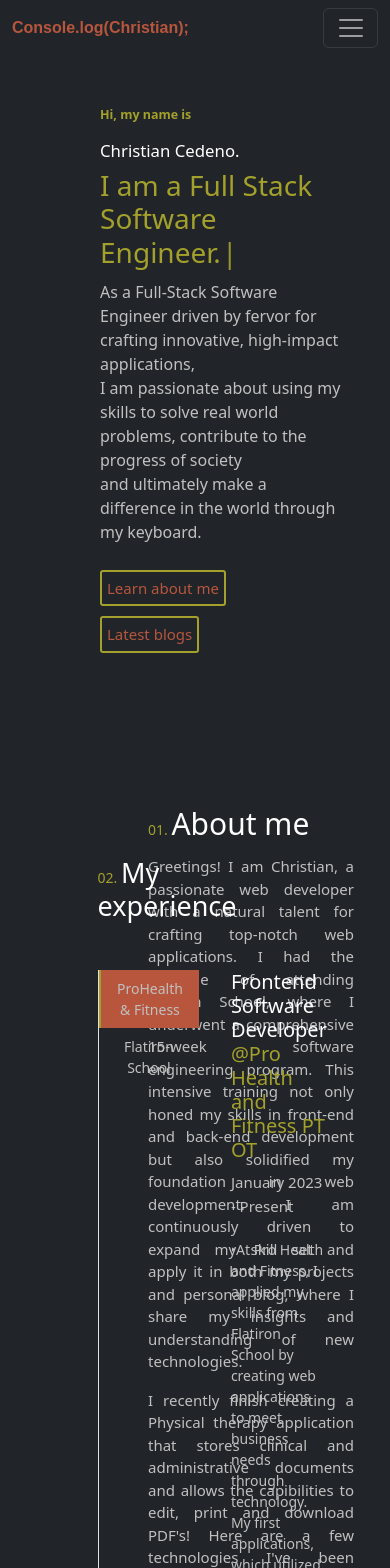
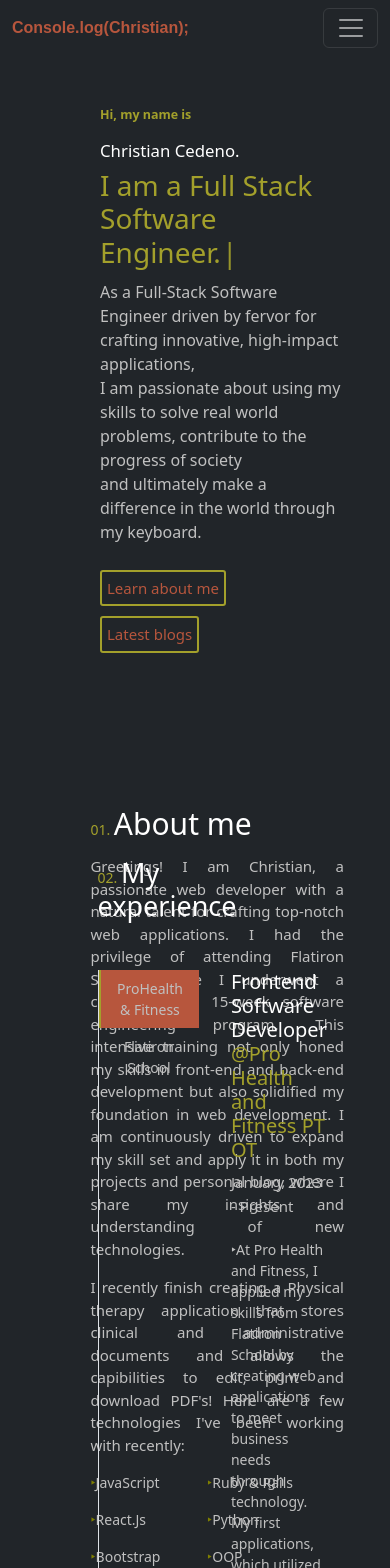
Before and after one commit to cedenoc181/pw2023, a React (Create React App) app: page / in a window 390 px wide. Shown: the top 1568 px of the page. Built offline with nearby package versions, Linux system fonts and the light colour scheme.

Commit message:
centered about me section on iphone 14 max

```diff
--- a/src/Component/About.css
+++ b/src/Component/About.css
@@ -89,6 +89,16 @@ margin-right: 160px;
     #about {
         height: 90vh !important;
     }
+}
 
+@media only screen and (max-width: 430px) {
+    .about-text {
+        margin-right: 50px;
+    }
 
+    #about {
+        display: flex;
+        justify-content: flex-end;
+        padding-right: 10px;
+    }
 }
```
